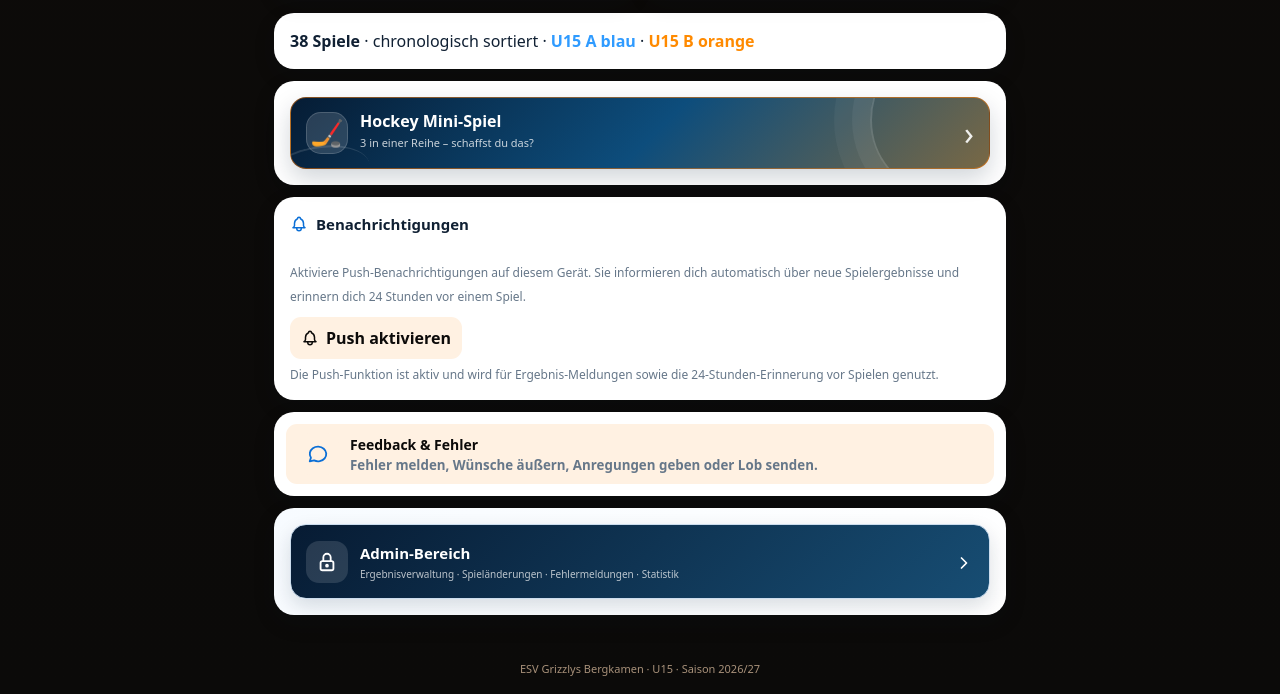
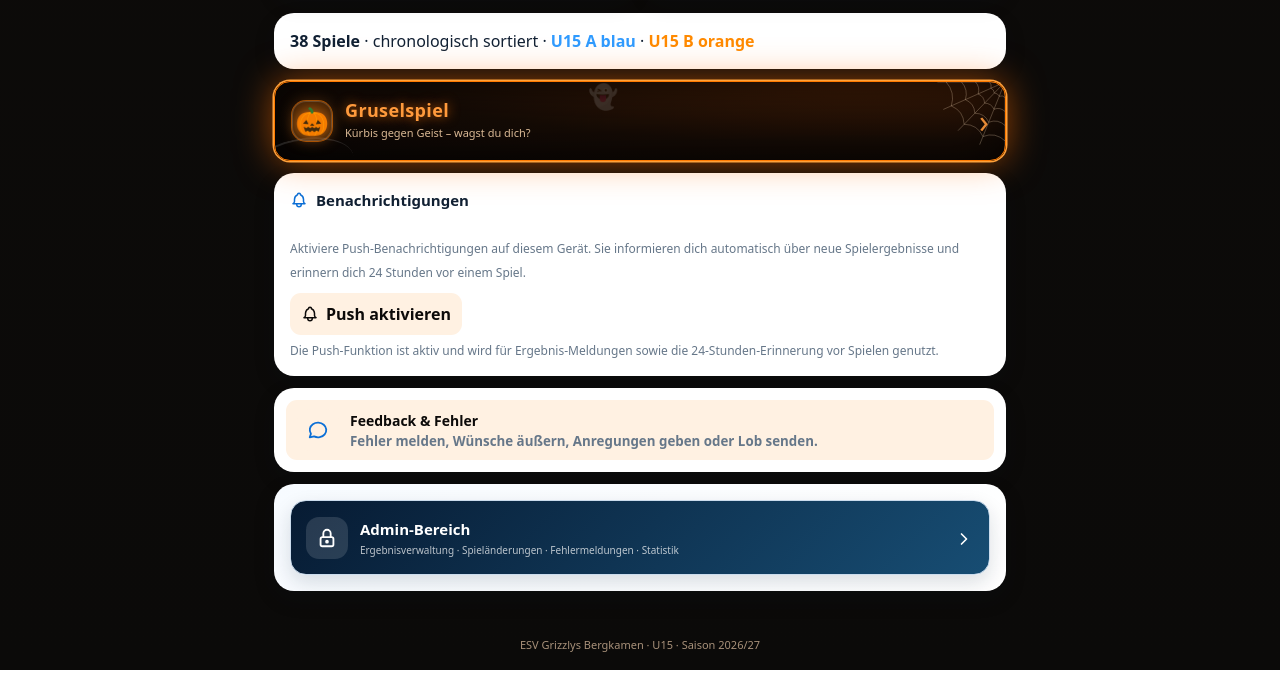
Before and after one commit to JAZM1309/grizzlys-u15-test, a plain HTML site: page index.html in a window 1280 px wide. Shown: the part 960-1654 px from the top of the page. After the commit the page ends 1630 px from the top, so only its background shows below. Drawn offline with Linux system fonts and the light colour scheme; no server answers.

Commit message:
Add files via upload

```diff
--- a/index.html
+++ b/index.html
@@ -466,6 +466,22 @@ html.hw{--navy:#0c0a09;--navy2:#1c140d;--ice:#fff1e2;--a:#2f9bff;--b:#ff8a00;--s
 @keyframes hwBadgeBlink{0%,100%{opacity:1}50%{opacity:.78}}
 @keyframes hwGhostDrift{0%,100%{transform:translate(0,0)}50%{transform:translate(-26px,-12px)}}
 @media (prefers-reduced-motion:reduce){.hw .hwGameCard,.hw .hwGameCard .hwBadge,.hw .hwEyes,.hw .hwGhost{animation:none!important}}
+/* Halloween: Button zum Gruselspiel */
+.hw .hockeyGameCard{background:transparent!important;box-shadow:none!important;border:0!important;padding:0!important}
+.hw .hockeyGameBtn{background:radial-gradient(ellipse at 80% 0,#3d1b06 0,#150b05 55%,#080504 100%)!important;border:1.5px solid #ff7a00;color:#ffe3c4;box-shadow:0 0 26px rgba(255,100,0,.4),inset 0 0 40px rgba(0,0,0,.75);animation:hwCardPulse 3.2s ease-in-out infinite,hwBtnWiggle 7s infinite;padding:18px 16px}
+.hw .hockeyGameBtn::before{display:none}
+.hw .hockeyGameBtn>*:not(.hwDeco){position:relative;z-index:2}
+.hw .hockeyGameBtn strong{color:#ff9a3c;text-shadow:0 0 12px rgba(255,122,0,.75);font-size:18px;letter-spacing:.02em;animation:hwFlicker 5s infinite}
+.hw .hockeyGameBtn small{color:#d9b894}
+.hw .hockeyGameIcon{background:rgba(255,122,0,.16);border:1px solid rgba(255,122,0,.5);filter:drop-shadow(0 0 10px rgba(255,138,31,.85));animation:hwGlow 2.4s ease-in-out infinite}
+.hw .hockeyGameArrow{color:#ff9a3c}
+.hw .hwBtnWeb{position:absolute;right:0;top:0;width:70px;height:70px;z-index:1;color:rgba(255,226,190,.4);pointer-events:none}
+.hw .hwBtnWeb svg{width:100%;height:100%;display:block}
+.hw .hwBtnEyes{position:absolute;right:46px;bottom:12px;display:flex;gap:6px;z-index:1;animation:hwBlink 8s infinite;pointer-events:none}
+.hw .hwBtnEyes i{display:block;width:8px;height:4px;border-radius:50%;background:#ff3b1f;box-shadow:0 0 8px 2px rgba(255,59,31,.9)}
+.hw .hwBtnGhost{position:absolute;left:46%;top:6px;font-size:24px;opacity:.15;z-index:1;filter:blur(.5px);animation:hwGhostDrift 8s ease-in-out infinite;pointer-events:none}
+@keyframes hwBtnWiggle{0%,90%,100%{transform:none}92%{transform:translateX(-3px) rotate(-.6deg)}94%{transform:translateX(3px) rotate(.6deg)}96%{transform:translateX(-2px)}98%{transform:translateX(2px)}}
+@media (prefers-reduced-motion:reduce){.hw .hockeyGameBtn,.hw .hockeyGameBtn strong,.hw .hockeyGameIcon,.hw .hwBtnEyes,.hw .hwBtnGhost{animation:none!important}}
 @media (prefers-reduced-motion:reduce){.hw .hwBat{animation:none!important}}
 .testRibbon{position:sticky;top:0;z-index:70;background:#e8760a;color:#fff;text-align:center;font:800 12px/1 system-ui,sans-serif;letter-spacing:.06em;text-transform:uppercase;padding:7px 8px}
 </style>
@@ -496,7 +512,7 @@ html.hw{--navy:#0c0a09;--navy2:#1c140d;--ice:#fff1e2;--a:#2f9bff;--b:#ff8a00;--s
 <button class="teamCard teamA" data-team="A"><div class="tcTop"><div class="teamLetter">A</div><div class="teamTitle">U15 A</div></div></button>
 <button class="teamCard teamB" data-team="B"><div class="tcTop"><div class="teamLetter">B</div><div class="teamTitle">U15 B</div></div></button>
 </div>
-<div class="infoCard"><b>38 Spiele</b> · chronologisch sortiert · <span style="color:var(--a);font-weight:900">U15 A blau</span> · <span style="color:var(--b);font-weight:900">U15 B orange</span></div><div class="infoCard hockeyGameCard"><button id="openHockeyGame" class="hockeyGameBtn" type="button"><span class="hockeyGameIcon">🏒</span><span class="hockeyGameCopy"><strong>Hockey Mini-Spiel</strong><small>3 in einer Reihe – schaffst du das?</small></span><span class="hockeyGameArrow">›</span></button></div>
+<div class="infoCard"><b>38 Spiele</b> · chronologisch sortiert · <span style="color:var(--a);font-weight:900">U15 A blau</span> · <span style="color:var(--b);font-weight:900">U15 B orange</span></div><div class="infoCard hockeyGameCard"><button id="openHockeyGame" class="hockeyGameBtn" type="button"><span class="hwDeco hwBtnWeb" aria-hidden="true"><svg viewBox="0 0 100 100"><path d="M100 0L100.0 96.0M100 0L64.0 89.0M100 0L33.3 69.1M100 0L12.3 39.0M100 0L4.0 0.0M100.0 22.0Q96.4 18.6 91.8 20.4Q89.7 15.9 84.7 15.8Q84.5 10.9 79.9 8.9Q81.5 3.9 78.0 0.0M100.0 42.0Q93.1 35.5 84.3 38.9Q80.3 30.3 70.8 30.2Q70.4 20.7 61.6 17.1Q64.7 7.5 58.0 0.0M100.0 62.0Q89.8 52.3 76.8 57.5Q71.0 44.7 56.9 44.6Q56.3 30.6 43.4 25.2Q47.8 11.1 38.0 0.0M100.0 84.0Q86.2 70.9 68.5 77.9Q60.7 60.6 41.6 60.4Q40.8 41.4 23.3 34.2Q29.3 15.0 16.0 0.0" fill="none" stroke="currentColor" stroke-width=".9" stroke-linecap="round"/></svg></span><span class="hwDeco hwBtnEyes" aria-hidden="true"><i></i><i></i></span><span class="hwDeco hwBtnGhost" aria-hidden="true">👻</span><span class="hockeyGameIcon" id="hockeyBtnIcon">🏒</span><span class="hockeyGameCopy"><strong id="hockeyBtnTitle">Hockey Mini-Spiel</strong><small id="hockeyBtnSub">3 in einer Reihe – schaffst du das?</small></span><span class="hockeyGameArrow">›</span></button></div>
 </section>
   <section id="opponentsView" hidden>
 <div class="scheduleHead">
@@ -1544,6 +1560,7 @@ function applyHalloween(rerender){
   const card=document.getElementById("hwSwitchCard"); if(card)card.hidden=!window.hwAvailable();
   const t=document.getElementById("hwToggle"); if(t)t.checked=on;
   hwUpdateGreeting();
+  {const on2=on,t1=document.getElementById("hockeyBtnTitle"),t2=document.getElementById("hockeyBtnSub"),t3=document.getElementById("hockeyBtnIcon");if(t1){t1.textContent=on2?"Gruselspiel":"Hockey Mini-Spiel";t2.textContent=on2?"Kürbis gegen Geist – wagst du dich?":"3 in einer Reihe – schaffst du das?";t3.textContent=on2?"🎃":"🏒"}}
   if(rerender){try{renderNext();const a=document.querySelector(".scheduleFilters .filter.active");renderList(a?a.dataset.filter:"all");renderOpponents()}catch(e){}}
 }
 document.getElementById("hwToggle")?.addEventListener("change",e=>{try{localStorage.setItem("grizzlysHalloween",e.target.checked?"on":"off");if(e.target.checked)localStorage.removeItem(hwGreetClosedKey())}catch(err){}applyHalloween(true)});
```
